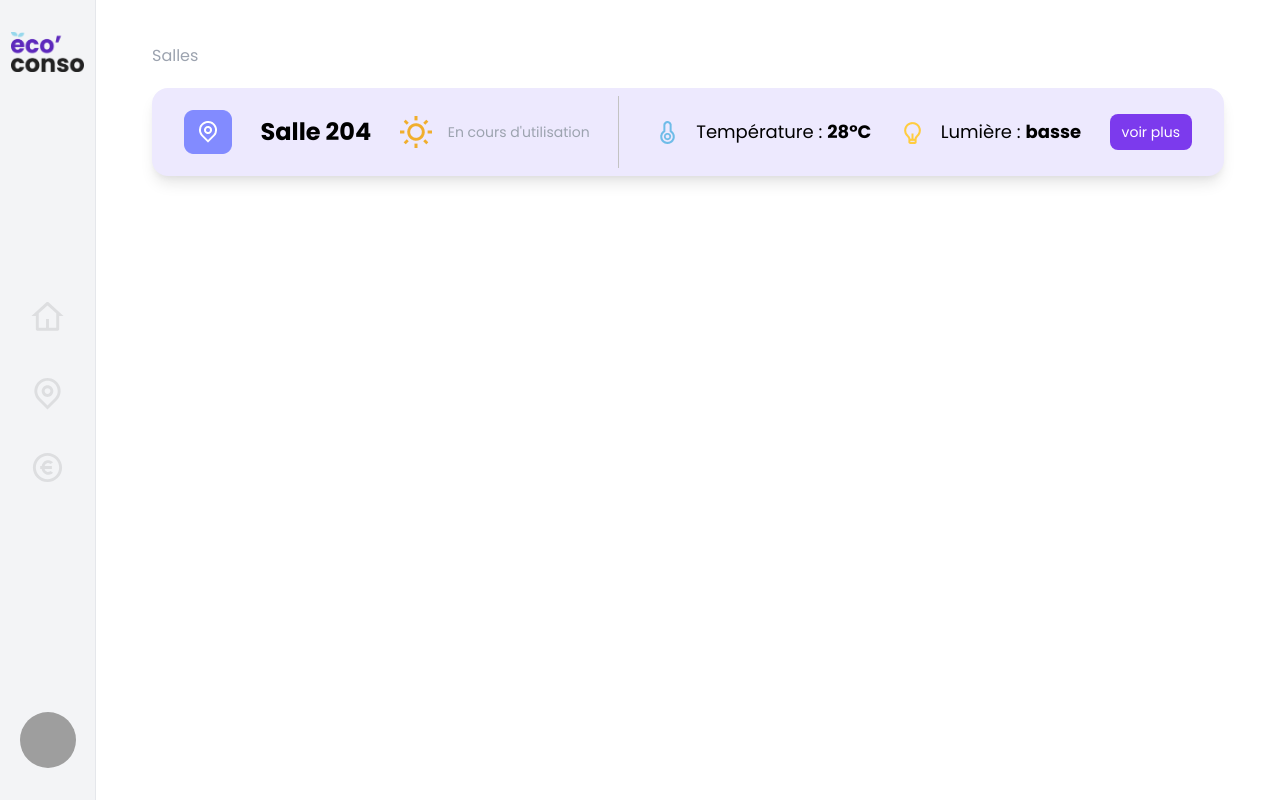
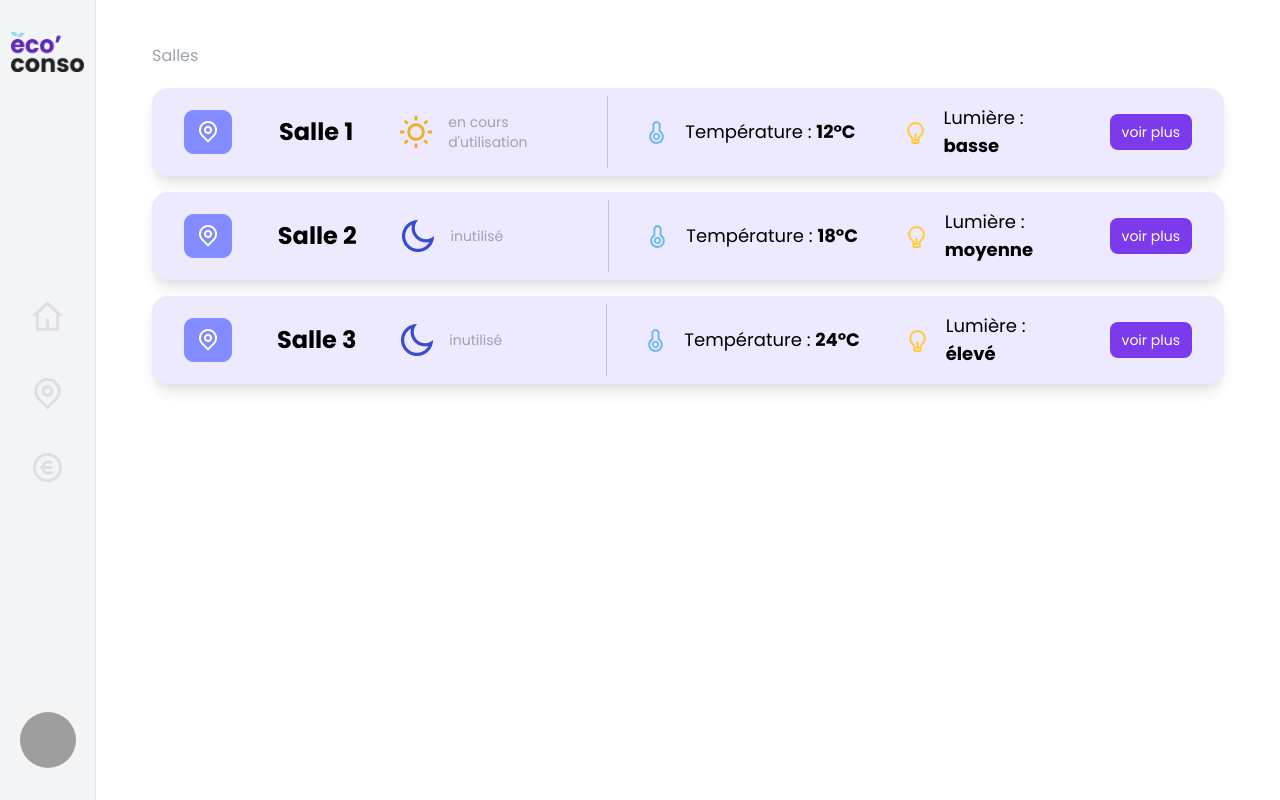
Before and after one commit to bryanFerreiraJS/IoT10, a Vue app: page /rooms in a window 1280 px wide. Built offline with nearby package versions, Linux system fonts and the light colour scheme; grey boxes are pictures that could not be loaded; what @tailwindcss/typography would draw is missing.

Commit message:
refacto (#24)

```diff
--- a/src/components/Chart.vue
+++ b/src/components/Chart.vue
@@ -112,7 +112,7 @@ export default defineComponent({
 </script>
 
 <style scoped>
-  .chart{
-    width: 100%;
-  }
+.chart {
+  width: 100%;
+}
 </style>
--- a/src/components/RoomInformations.vue
+++ b/src/components/RoomInformations.vue
@@ -3,27 +3,27 @@
     <div class='w-full h-full py-2 mx-auto bg-purple-100 hover:bg-purple-200 shadow-lg rounded-2xl flex flex-col items-center container-room'>
       <Disclosure v-slot='{ open }'>
         <DisclosureButton
-          @click='isOpen = !isOpen' class=' w-full flex justify-between items-center text-black-600 px-8 text-sm font-medium text-left focus:outline-none focus-visible:ring focus-visible:ring-purple-500 focus-visible:ring-opacity-75 disclosure-close'
+          @click='isOpen = !isOpen' class='w-full flex justify-between items-center text-black-600 px-8 text-sm font-medium text-left focus:outline-none focus-visible:ring focus-visible:ring-purple-500 focus-visible:ring-opacity-75 disclosure-close'
         >
           <img src='@/assets/images/location_boxed.png'>
           <span class='text-2xl font-bold'>
-            Salle 204
+            Salle {{ room.id }}
           </span>
-          <div class='flex flex-row items-center'>
-            <img src='@/assets/images/sun.png'>
-            <span class='text-sm ml-4 text-gray-400 display-none'>En cours d'utilisation</span>
+          <div class='w-40 flex flex-row items-center center'>
+            <img :src="`src/assets/images/${room.isOpen ? 'sun' : 'moon'}.png`">
+            <span class='text-sm ml-4 text-gray-400 display-none'>{{ room.isOpen ? "en cours d'utilisation" : 'inutilisé' }}</span>
           </div>
           <div class='flex h-full pl-9 flex-row items-center disclosure-temperature'>
             <img src='@/assets/images/temperature.png'>
             <span class='text-lg ml-4'>
               <span class='display-none'>Température : </span>
-              <span class='font-bold'>28°C</span>
+              <span class='font-bold'>{{ room.temperature }}°C</span>
             </span>
           </div>
-          <div class='flex flex-row items-center'>
+          <div class='w-40 flex flex-row items-center'>
             <img src='@/assets/images/consumption.png'>
             <span class='text-lg ml-4'><span class='display-none'>Lumière : </span>
-              <span class='font-bold'>basse</span>
+              <span class='font-bold'>{{ getLightIntensity }}</span>
             </span>
           </div>
           <span
@@ -82,12 +82,12 @@
                 <Chart
                   class='mr-2 rounded-b-2xl'
                   type='temperature'
-                  uid='chart-temperature'
+                  :uid='`chart-temperature-room${room.id}`'
                 />
                 <Chart
                   class='ml-2 rounded-b-2xl'
                   type='brightness'
-                  uid='chart-brightness'
+                  :uid='`chart-brightness-room${room.id}`'
                 />
               </div>
             </div>
@@ -106,6 +106,7 @@ import Chart from '@/components/Chart.vue'
 import DailyAverage from '@/components/DailyAverage.vue'
 
 export default defineComponent({
+  props: ['room'],
   components: {
     Disclosure,
     DisclosureButton,
@@ -119,6 +120,19 @@ export default defineComponent({
       isOpen: false
     }
   },
+  computed: {
+    getLightIntensity() {
+      switch (this.room.lightIntensity) {
+        case 'low':
+          return 'basse'
+        case 'regular':
+          return 'moyenne'
+        case 'high':
+          return 'élevé'
+      }
+      return `${value} ${unit}`
+    }
+  }
 })
 </script>
 
@@ -150,6 +164,10 @@ export default defineComponent({
 @media screen and (max-width: 1180px) {
   .display-none {
     display: none;
+  }
+
+  .center {
+    justify-content: center;
   }
 
   .container {
--- a/src/components/TotalSavings.vue
+++ b/src/components/TotalSavings.vue
@@ -44,13 +44,16 @@ export default defineComponent({})
 .list-total-savings{
   flex-direction: row;
 }
+
 @media screen and (max-width: 830px) {
   .list-total-savings{
     flex-direction: column;
   }
+
   .clear-margin{
     margin: 0;
   }
+
   .total-savings-col2{
     margin-top: 1rem;
   }
--- a/src/components/Weather.vue
+++ b/src/components/Weather.vue
@@ -2,7 +2,7 @@
   <div class='relative'>
     <div v-if='currentWeather'>
       <img
-        :src="'src/assets/images/weather/'+ (isDay ? 'day' : 'night') + '/' + currentWeather + '.png'"
+        :src="`src/assets/images/weather/${isDay ? 'day' : 'night'}/${currentWeather}.png`"
         alt='Image de la météo actuelle'
         class='ml-5'
       />
--- a/src/views/Rooms.vue
+++ b/src/views/Rooms.vue
@@ -1,5 +1,8 @@
 <template>
-  <RoomInformations />
+  <RoomInformations
+    v-for='room in rooms'
+    :room='room'
+  />
 </template>
 
 <script>
@@ -7,6 +10,30 @@ import { defineComponent } from 'vue'
 import RoomInformations from '@/components/RoomInformations.vue'
 
 export default defineComponent({
+  data() {
+    return {
+      rooms : [{
+        'id': 1,
+        'isOpen': true,
+        'nbPeoples': 1,
+        'temperature': 12,
+        'lightIntensity': 'low'
+
+      },{
+        'id': 2,
+        'isOpen': false,
+        'nbPeoples': 0,
+        'temperature': 18,
+        'lightIntensity': 'regular'
+      },{
+        'id': 3,
+        'isOpen': false,
+        'nbPeoples': 0,
+        'temperature': 24,
+        'lightIntensity': 'high'
+      }]
+    }
+  },
   components: { RoomInformations }
 })
 </script>
```
Also changed, not shown: src/assets/images/moon.png (added). Lines whose indentation alone changed are shown as unchanged.
